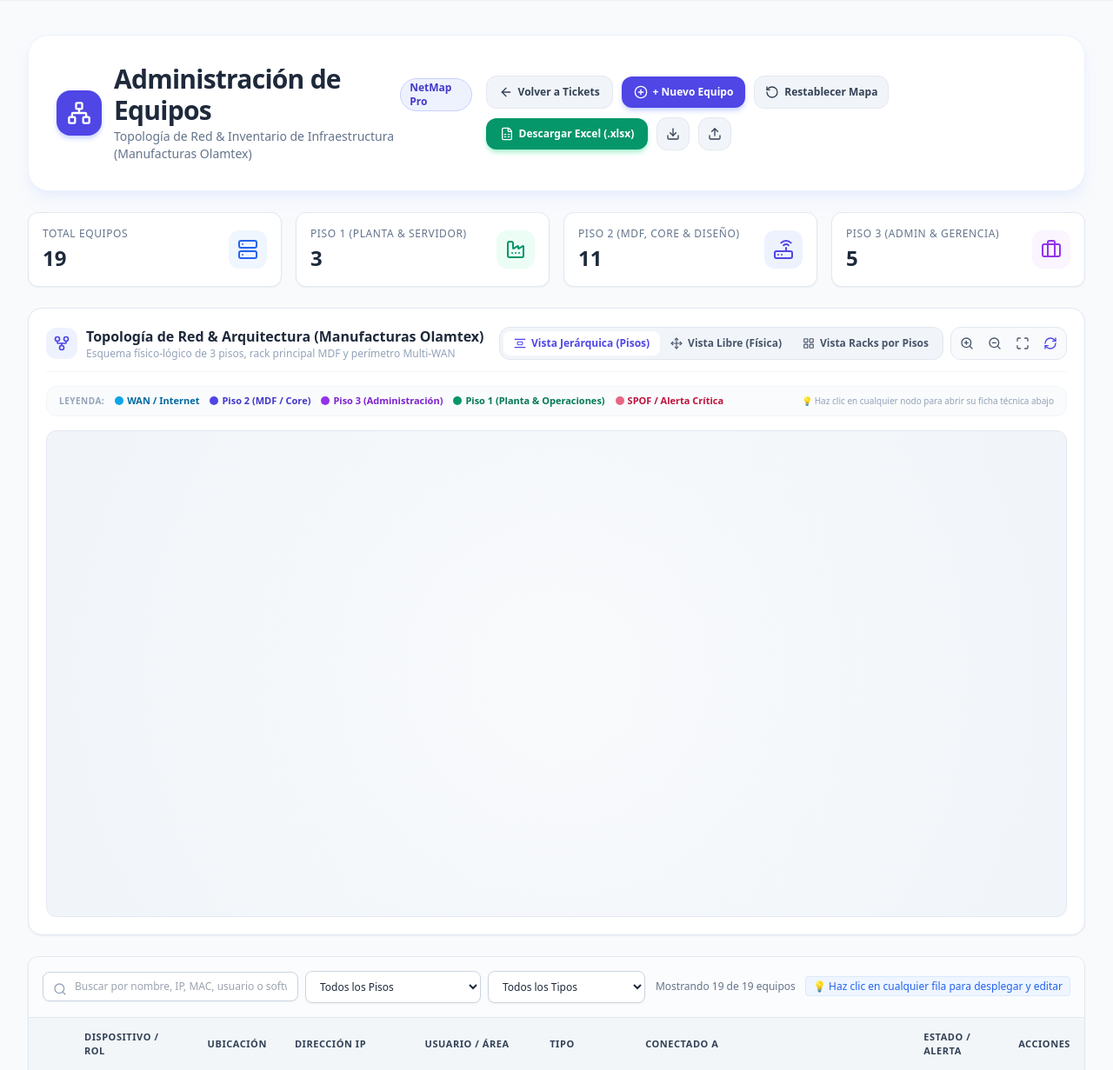
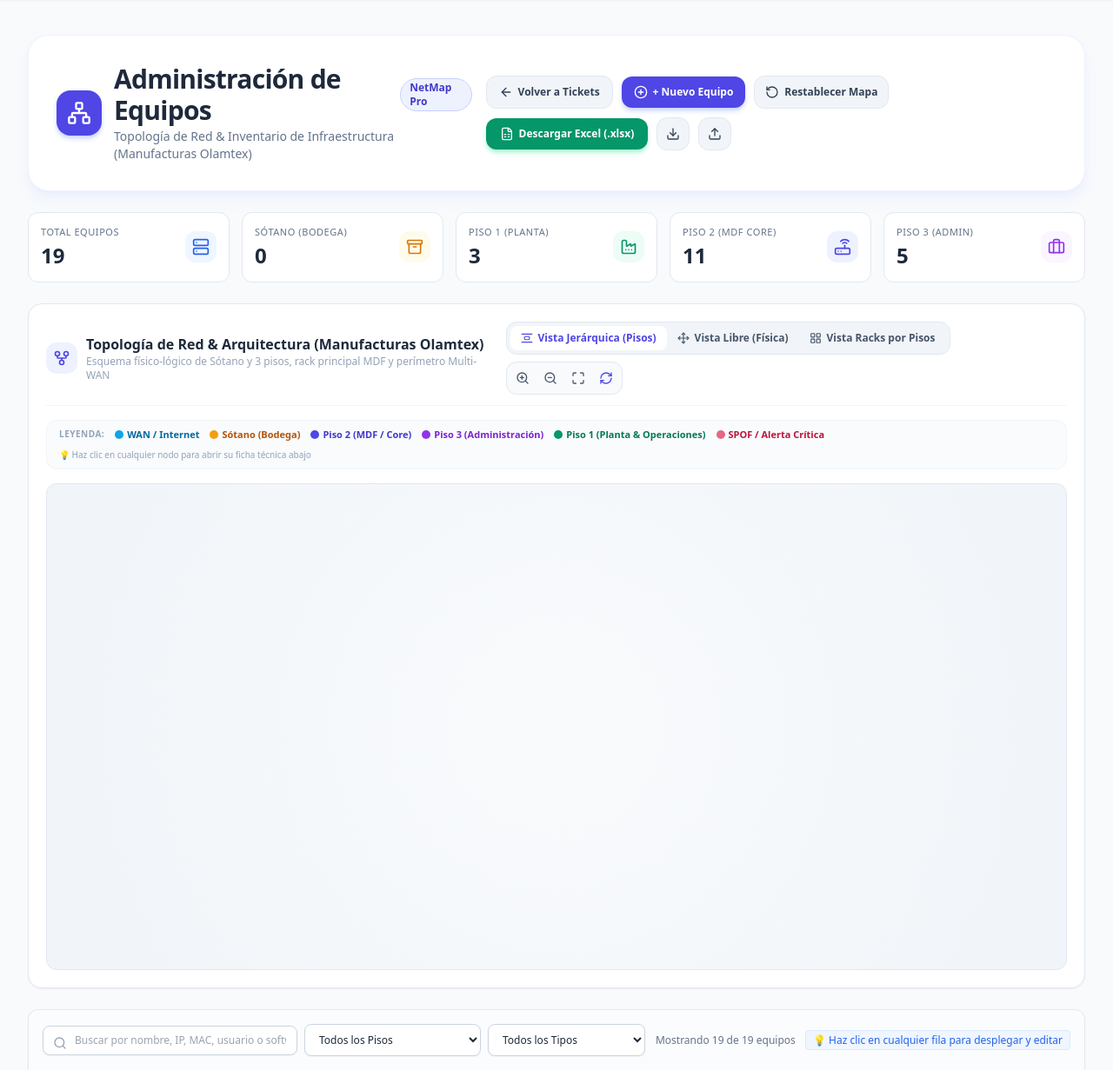
Before and after one commit to totalagroapps/Tickets-manufacturas, a FastAPI app: template templates/admin_equipos.html in a window 1280 px wide. Shown: the part 81-1312 px from the top of the page at 87% size. Run offline with FastAPI, Linux system fonts and the light colour scheme; the template is opened without the code that fills it, so the values that code supplies are empty; some libraries are stand-ins or nearby versions.

Commit message:
feat: Incorporar Sotano (Bodega & Almacen) en metricas, columnas reordenables, filtros, modal y mapa de red

```diff
--- a/templates/admin_equipos.html
+++ b/templates/admin_equipos.html
@@ -92,44 +92,54 @@
 
 
 <!-- TARJETAS DE RESUMEN / MÉTRICAS -->
-    <section class="grid grid-cols-2 sm:grid-cols-4 gap-4">
-      <div class="bg-white p-4 rounded-xl border border-slate-200 shadow-sm flex items-center justify-between">
+    <section class="grid grid-cols-2 sm:grid-cols-3 lg:grid-cols-5 gap-3.5">
+      <div class="bg-white p-3.5 rounded-xl border border-slate-200 shadow-xs flex items-center justify-between">
         <div>
-          <p class="text-xs font-medium text-slate-500 uppercase tracking-wider">Total Equipos</p>
-          <h3 id="stat-total" class="text-2xl font-black text-slate-800 mt-1">19</h3>
-        </div>
-        <div class="bg-blue-50 p-2.5 rounded-xl text-blue-600">
-          <i data-lucide="server" class="w-6 h-6"></i>
+          <p class="text-[11px] font-medium text-slate-500 uppercase tracking-wider">Total Equipos</p>
+          <h3 id="stat-total" class="text-2xl font-black text-slate-800 mt-0.5">19</h3>
+        </div>
+        <div class="bg-blue-50 p-2 rounded-xl text-blue-600">
+          <i data-lucide="server" class="w-5 h-5"></i>
         </div>
       </div>
 
-      <div class="bg-white p-4 rounded-xl border border-slate-200 shadow-sm flex items-center justify-between">
+      <div class="bg-white p-3.5 rounded-xl border border-slate-200 shadow-xs flex items-center justify-between">
         <div>
-          <p class="text-xs font-medium text-slate-500 uppercase tracking-wider">Piso 1 (Planta & Servidor)</p>
-          <h3 id="stat-p1" class="text-2xl font-black text-slate-800 mt-1">3</h3>
-        </div>
-        <div class="bg-emerald-50 p-2.5 rounded-xl text-emerald-600">
-          <i data-lucide="factory" class="w-6 h-6"></i>
+          <p class="text-[11px] font-medium text-slate-500 uppercase tracking-wider">Sótano (Bodega)</p>
+          <h3 id="stat-sotano" class="text-2xl font-black text-slate-800 mt-0.5">0</h3>
+        </div>
+        <div class="bg-amber-50 p-2 rounded-xl text-amber-600">
+          <i data-lucide="archive" class="w-5 h-5"></i>
         </div>
       </div>
 
-      <div class="bg-white p-4 rounded-xl border border-slate-200 shadow-sm flex items-center justify-between">
+      <div class="bg-white p-3.5 rounded-xl border border-slate-200 shadow-xs flex items-center justify-between">
         <div>
-          <p class="text-xs font-medium text-slate-500 uppercase tracking-wider">Piso 2 (MDF, Core & Diseño)</p>
-          <h3 id="stat-p2" class="text-2xl font-black text-slate-800 mt-1">11</h3>
-        </div>
-        <div class="bg-indigo-50 p-2.5 rounded-xl text-indigo-600">
-          <i data-lucide="router" class="w-6 h-6"></i>
+          <p class="text-[11px] font-medium text-slate-500 uppercase tracking-wider">Piso 1 (Planta)</p>
+          <h3 id="stat-p1" class="text-2xl font-black text-slate-800 mt-0.5">3</h3>
+        </div>
+        <div class="bg-emerald-50 p-2 rounded-xl text-emerald-600">
+          <i data-lucide="factory" class="w-5 h-5"></i>
         </div>
       </div>
 
-      <div class="bg-white p-4 rounded-xl border border-slate-200 shadow-sm flex items-center justify-between">
+      <div class="bg-white p-3.5 rounded-xl border border-slate-200 shadow-xs flex items-center justify-between">
         <div>
-          <p class="text-xs font-medium text-slate-500 uppercase tracking-wider">Piso 3 (Admin & Gerencia)</p>
-          <h3 id="stat-p3" class="text-2xl font-black text-slate-800 mt-1">5</h3>
-        </div>
-        <div class="bg-purple-50 p-2.5 rounded-xl text-purple-600">
-          <i data-lucide="briefcase" class="w-6 h-6"></i>
+          <p class="text-[11px] font-medium text-slate-500 uppercase tracking-wider">Piso 2 (MDF Core)</p>
+          <h3 id="stat-p2" class="text-2xl font-black text-slate-800 mt-0.5">11</h3>
+        </div>
+        <div class="bg-indigo-50 p-2 rounded-xl text-indigo-600">
+          <i data-lucide="router" class="w-5 h-5"></i>
+        </div>
+      </div>
+
+      <div class="bg-white p-3.5 rounded-xl border border-slate-200 shadow-xs flex items-center justify-between">
+        <div>
+          <p class="text-[11px] font-medium text-slate-500 uppercase tracking-wider">Piso 3 (Admin)</p>
+          <h3 id="stat-p3" class="text-2xl font-black text-slate-800 mt-0.5">5</h3>
+        </div>
+        <div class="bg-purple-50 p-2 rounded-xl text-purple-600">
+          <i data-lucide="briefcase" class="w-5 h-5"></i>
         </div>
       </div>
     </section>
@@ -145,7 +155,7 @@
           </div>
           <div>
             <h2 class="text-base font-bold text-slate-800">Topología de Red & Arquitectura (Manufacturas Olamtex)</h2>
-            <p class="text-xs text-slate-400">Esquema físico-lógico de 3 pisos, rack principal MDF y perímetro Multi-WAN</p>
+            <p class="text-xs text-slate-400">Esquema físico-lógico de Sótano y 3 pisos, rack principal MDF y perímetro Multi-WAN</p>
           </div>
         </div>
 
@@ -187,6 +197,7 @@
         <div class="flex flex-wrap items-center gap-3">
           <span class="text-slate-400 font-bold uppercase tracking-wider text-[10px]">Leyenda:</span>
           <span class="inline-flex items-center gap-1 text-sky-700 font-bold"><span class="w-2.5 h-2.5 rounded-full bg-sky-500"></span> WAN / Internet</span>
+          <span class="inline-flex items-center gap-1 text-amber-700 font-bold"><span class="w-2.5 h-2.5 rounded-full bg-amber-500"></span> Sótano (Bodega)</span>
           <span class="inline-flex items-center gap-1 text-indigo-700 font-bold"><span class="w-2.5 h-2.5 rounded-full bg-indigo-600"></span> Piso 2 (MDF / Core)</span>
           <span class="inline-flex items-center gap-1 text-purple-700 font-bold"><span class="w-2.5 h-2.5 rounded-full bg-purple-600"></span> Piso 3 (Administración)</span>
           <span class="inline-flex items-center gap-1 text-emerald-700 font-bold"><span class="w-2.5 h-2.5 rounded-full bg-emerald-600"></span> Piso 1 (Planta & Operaciones)</span>
@@ -216,13 +227,13 @@
 
           <div class="flex items-center gap-2">
             <button type="button" onclick="restablecerOrdenColumnas()" title="Volver al orden secuencial Piso 1, 2, 3" class="px-2.5 py-1 text-slate-600 hover:text-indigo-600 hover:bg-slate-100 rounded-lg text-xs font-semibold flex items-center gap-1.5 border border-slate-200 transition">
-              <i data-lucide="rotate-ccw" class="w-3.5 h-3.5"></i> Restablecer Orden (1 - 2 - 3)
+              <i data-lucide="rotate-ccw" class="w-3.5 h-3.5"></i> Restablecer Orden (Sótano - 1 - 2 - 3)
             </button>
           </div>
         </div>
 
         <!-- Grid de Columnas por Pisos (Generado dinámicamente por renderizarRacks()) -->
-        <div id="grid-racks-columnas" class="grid grid-cols-1 md:grid-cols-3 gap-5">
+        <div id="grid-racks-columnas" class="grid grid-cols-1 sm:grid-cols-2 xl:grid-cols-4 gap-4">
           <!-- Columnas de Pisos generadas dinámicamente -->
         </div>
 
@@ -242,6 +253,7 @@
 
           <select id="filtro-piso" onchange="filtrarDispositivos()" class="text-xs py-2 px-3 rounded-lg border border-slate-300 focus:outline-none focus:ring-2 focus:ring-blue-500 bg-white shadow-sm">
             <option value="todos">Todos los Pisos</option>
+            <option value="Sótano">Sótano (Bodega & Almacén)</option>
             <option value="Piso 1">Piso 1 (Planta & Servidor)</option>
             <option value="Piso 2">Piso 2 (MDF, Core & Diseño)</option>
             <option value="Piso 3">Piso 3 (Admin & Gerencia)</option>
@@ -311,6 +323,7 @@
           <div>
             <label class="block font-semibold text-slate-700 mb-1">Piso / Ubicación *</label>
             <select id="disp-piso" required onchange="alCambiarPisoModal()" class="w-full px-3 py-2 border rounded-lg focus:ring-2 focus:ring-blue-500 outline-none bg-white font-medium text-slate-700">
+              <option value="Sótano">Sótano (Bodega & Almacén)</option>
               <option value="Piso 1">Piso 1 (Planta & Servidor)</option>
               <option value="Piso 2" selected>Piso 2 (MDF, Core & Diseño)</option>
               <option value="Piso 3">Piso 3 (Admin & Gerencia)</option>
@@ -793,12 +806,15 @@
     let filaAbiertaId = null;
 
     // ORDEN DE COLUMNAS INTERCAMBIABLES
-    let ordenPisos = ["Piso 1", "Piso 2", "Piso 3"];
+    let ordenPisos = ["Sótano", "Piso 1", "Piso 2", "Piso 3"];
     try {
       const ordenGuardado = localStorage.getItem("netmap_column_order");
       if (ordenGuardado) {
         const parsed = JSON.parse(ordenGuardado);
         if (Array.isArray(parsed) && parsed.length > 0) {
+          if (!parsed.includes("Sótano")) {
+            parsed.unshift("Sótano");
+          }
           ordenPisos = parsed;
         }
       }
@@ -825,7 +841,7 @@
     }
 
     function cargarDispositivos() {
-      const guardados = localStorage.getItem("netmap_pro_devices_v6");
+      const guardados = localStorage.getItem("netmap_pro_devices_v7");
       if (guardados) {
         try {
           const parsed = JSON.parse(guardados);
@@ -857,7 +873,7 @@
     }
 
     function guardarEnLocalStorage() {
-      localStorage.setItem("netmap_pro_devices_v6", JSON.stringify(dispositivos));
+      localStorage.setItem("netmap_pro_devices_v7", JSON.stringify(dispositivos));
     }
 
     function mostrarToast(mensaje) {
@@ -872,10 +888,12 @@
 
     function actualizarMetricas() {
       const totalEl = document.getElementById("stat-total");
+      const sotanoEl = document.getElementById("stat-sotano");
       const p1El = document.getElementById("stat-p1");
       const p2El = document.getElementById("stat-p2");
       const p3El = document.getElementById("stat-p3");
       if (totalEl) totalEl.innerText = dispositivos.length;
+      if (sotanoEl) sotanoEl.innerText = dispositivos.filter(d => d.piso === "Sótano").length;
       if (p1El) p1El.innerText = dispositivos.filter(d => d.piso === "Piso 1").length;
       if (p2El) p2El.innerText = dispositivos.filter(d => d.piso === "Piso 2").length;
       if (p3El) p3El.innerText = dispositivos.filter(d => d.piso === "Piso 3").length;
@@ -1002,6 +1020,12 @@
         border = "#10b981";
         textColor = "#065f46";
         icon = d.tipo === "Servidor" ? "🖥️" : (d.tipo === "Wi-Fi / AP" ? "📶" : "💻");
+      } else if (d.piso === "Sótano") {
+        level = 5;
+        bg = "#fffbeb";
+        border = "#f59e0b";
+        textColor = "#b45309";
+        icon = d.tipo === "Seguridad / CCTV" ? "📹" : (d.tipo === "Wi-Fi / AP" ? "📶" : (d.tipo === "Periférico / Impresora" ? "🖨️" : "💻"));
       }
 
       // Alerta Crítica (Servidor Avansis / UPS)
@@ -1044,7 +1068,7 @@
 
     function generarHtmlOpcionesConectores(seleccionadoVal, excluirId = null) {
       const conectores = obtenerDispositivosConectores(excluirId);
-      const pisos = ["Piso 1", "Piso 2", "Piso 3"];
+      const pisos = ["Sótano", "Piso 1", "Piso 2", "Piso 3"];
       let html = `<option value="">-- Seleccionar Switch, Wi-Fi o Módem --</option>`;
 
       pisos.forEach(piso => {
@@ -1087,7 +1111,9 @@
       select.innerHTML = generarHtmlOpcionesConectores("", null);
 
       // Sugerencia automática inteligente según piso y tipo
-      if (pisoActual === "Piso 1") {
+      if (pisoActual === "Sótano") {
+        select.value = (tipoActual === "Wi-Fi / AP" || tipoActual === "Laptop / Portátil") ? "ap-p1" : "sw-escritorio-p1";
+      } else if (pisoActual === "Piso 1") {
         select.value = (tipoActual === "Wi-Fi / AP" || tipoActual === "Laptop / Portátil") ? "ap-p1" : "sw-escritorio-p1";
       } else if (pisoActual === "Piso 2") {
         select.value = "sw-hp";
@@ -1119,6 +1145,18 @@
       if (!grid) return;
 
       const configPisos = {
+        "Sótano": {
+          nombre: "SÓTANO (BODEGA & ALMACÉN)",
+          subtitulo: "Almacén de Telas, Materia Prima y Despacho",
+          icono: "archive",
+          colorBorde: "border-amber-300",
+          colorBg: "bg-amber-50/40",
+          colorTitulo: "text-amber-900",
+          colorIcono: "text-amber-600",
+          colorBadge: "bg-amber-200 text-amber-900",
+          colorFooter: "text-amber-800 border-amber-200/60 bg-amber-100/40",
+          footerTexto: "🔗 Conectado por troncal UTP / Wi-Fi hacia Switch Planta / Core"
+        },
         "Piso 1": {
           nombre: "PISO 1 (PLANTA & SERVIDOR)",
           subtitulo: "Planta, Confección y Servidor Avansis",
@@ -1351,7 +1389,10 @@
 
       // Si es un dispositivo terminal/periférico, reasignar switch de conexión por defecto
       if (!disp.id.startsWith("sw-") && !disp.id.startsWith("gw-") && !disp.id.startsWith("isp-")) {
-        if (nuevoPiso === "Piso 1") {
+        if (nuevoPiso === "Sótano") {
+          disp.conectado = "Switch Escritorio Planta (Troncal Sótano)";
+          disp.conectado_id = "sw-escritorio-p1";
+        } else if (nuevoPiso === "Piso 1") {
           disp.conectado = "Switch Escritorio Planta Piso 1";
         } else if (nuevoPiso === "Piso 2") {
           disp.conectado = "Switch Core HP Piso 2";
@@ -1416,9 +1457,9 @@
     }
 
     function restablecerOrdenColumnas() {
-      ordenPisos = ["Piso 1", "Piso 2", "Piso 3"];
+      ordenPisos = ["Sótano", "Piso 1", "Piso 2", "Piso 3"];
       guardarOrdenColumnas();
-      mostrarToast("🔄 Orden de pisos restablecido a: Piso 1, Piso 2, Piso 3");
+      mostrarToast("🔄 Orden de pisos restablecido a: Sótano, Piso 1, Piso 2, Piso 3");
     }
 
     // SINCRONIZACIÓN REACTIVA DEL GRAFO CUANDO SE MUEVE UN EQUIPO
```
